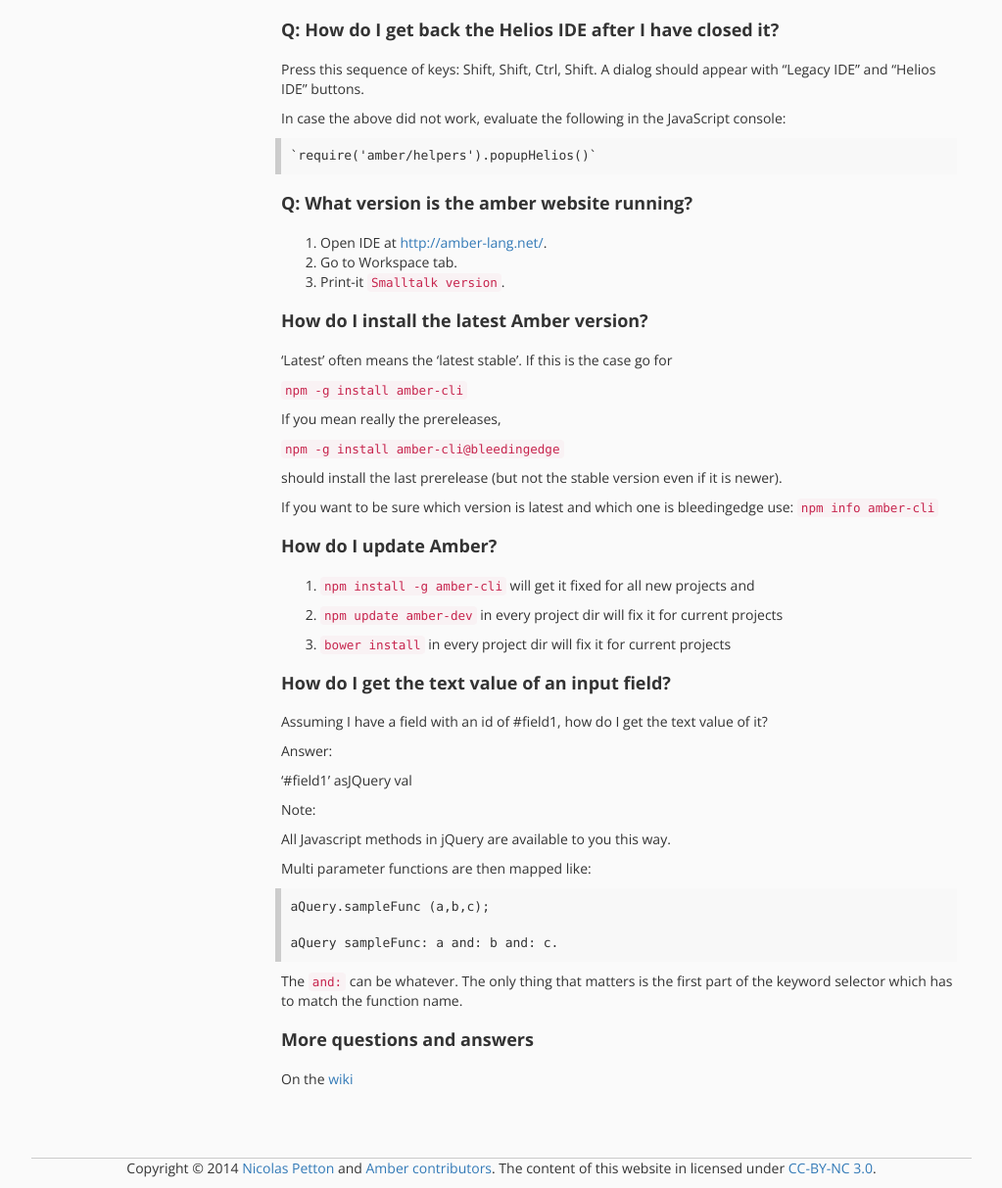
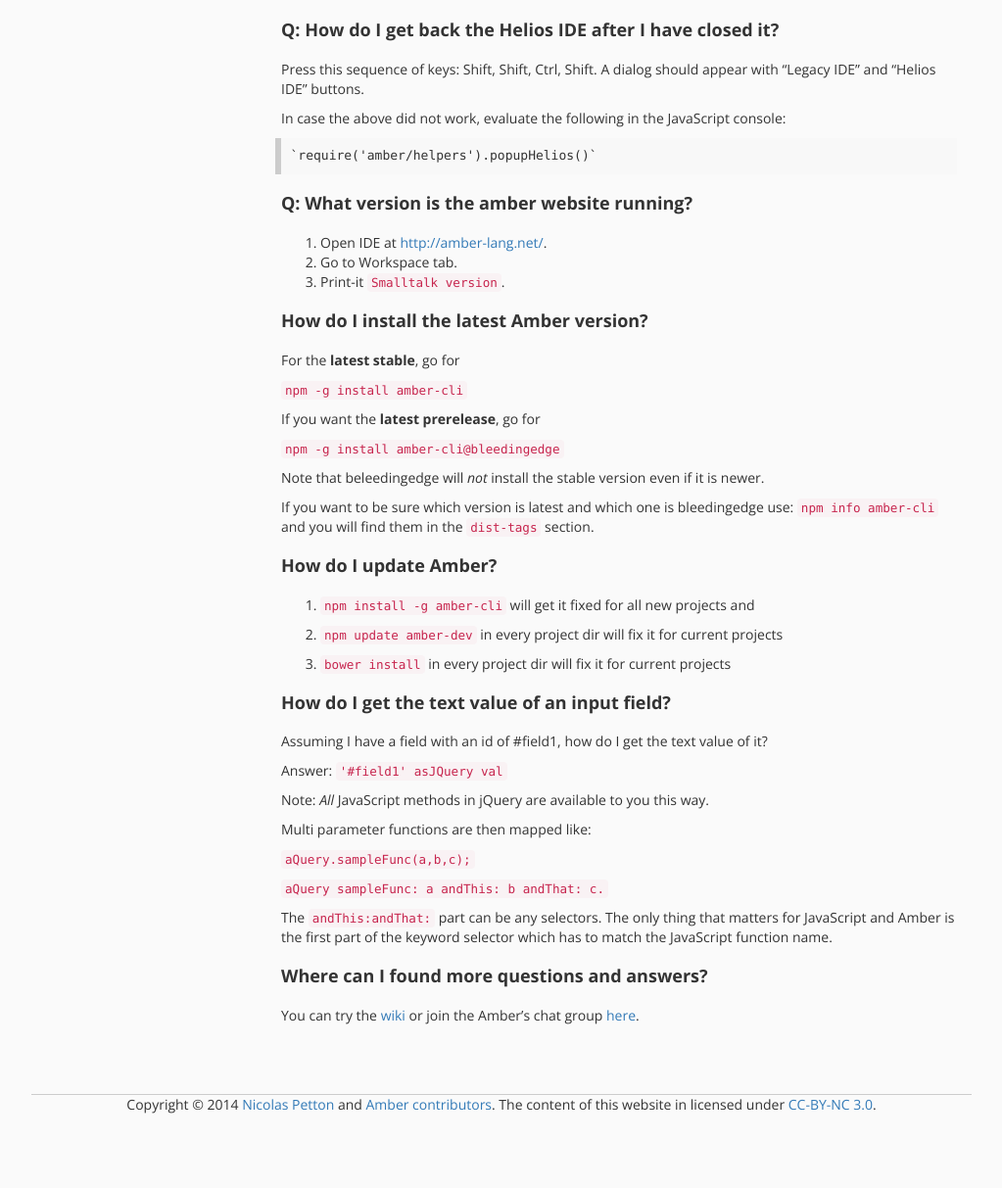
Before and after one commit to amber-smalltalk/amber-documentation, a Jekyll site: the page built from faq.md, in a window 1280 px wide and 1400 px high, scrolled down 936 px, cut to the strip 187-1400 px from the top of the window. Shown: the whole strip at 98% size, without its empty margins (128-1151 px from the left). Built offline with Jekyll 4.4.1, drawn with Linux system fonts in a browser that asks for light colours; nearby versions of some CDN libraries; after the commit the page ends 2271 px from its top, so only the background shows below that.

Commit message:
fixing consistency of style on FAQ and reword to make it easier to read

```diff
--- a/faq.md
+++ b/faq.md
@@ -40,18 +40,18 @@ In case the above did not work, evaluate the following in the JavaScript console
 
 #### How do I install the latest Amber version?
 
-'Latest' often means the 'latest stable'. If this is the case go for
+For the **latest stable**, go for
 
 `npm -g install amber-cli`
 
-If you mean really the prereleases,
+If you want the **latest prerelease**, go for
 
 `npm -g install amber-cli@bleedingedge`
 
-should install the last prerelease (but not the stable version even if it is newer).
+Note that beleedingedge will *not* install the stable version even if it is newer.
 
 If you want to be sure which version is latest and which one is bleedingedge use:
-`npm info amber-cli`
+`npm info amber-cli` and you will find them in the `dist-tags` section.
 
 #### How do I update Amber?
 
@@ -66,24 +66,19 @@ If you want to be sure which version is latest and which one is bleedingedge use
 
 Assuming I have a field with an id of #field1, how do I get the text value of it?
 
-Answer:
+Answer: `'#field1' asJQuery val`
 
-   '#field1' asJQuery val
-
-Note:
-
-All Javascript methods in jQuery are available to you this way.
+Note: _All_ JavaScript methods in jQuery are available to you this way.
 
 Multi parameter functions are then mapped like:
 
-    aQuery.sampleFunc (a,b,c);
+`aQuery.sampleFunc(a,b,c);`
 
-    aQuery sampleFunc: a and: b and: c.
+ `aQuery sampleFunc: a andThis: b andThat: c.`
 
-The ``and:`` can be whatever. The only thing that matters is the first part of the keyword selector which has to match the function name.
+The ``andThis:andThat:`` part can be any selectors. The only thing that matters for JavaScript and Amber is the first part of the keyword selector which has to match the JavaScript function name.
 
 
+#### Where can I found more questions and answers?
 
-#### More questions and answers
-
-On the [wiki](https://github.com/amber-smalltalk/amber/wiki/FAQ)
+You can try the [wiki](https://github.com/amber-smalltalk/amber/wiki/FAQ) or join the Amber's chat group [here](https://gitter.im/amber-smalltalk/amber).
```
